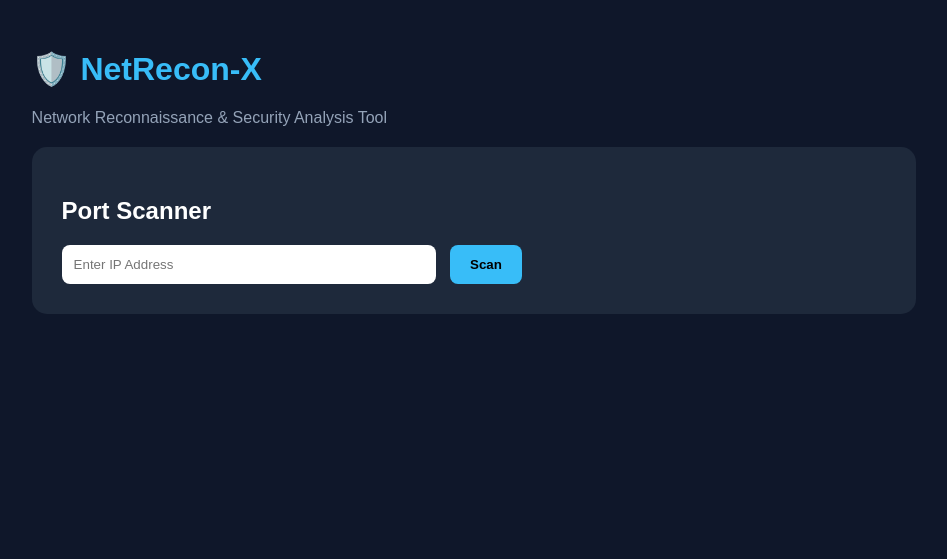
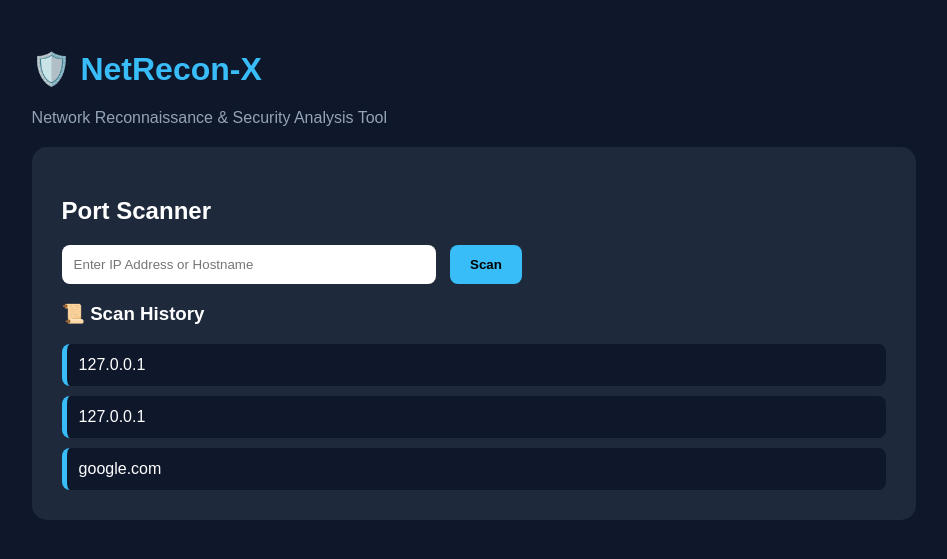
Before and after one commit to bhavyareddyrpt2406-lang/NetRecon-X, a Flask app: page / in a window 1280 px wide. Shown: the top 559 px of the page, without its empty margins (166-1113 px from the left). Run offline with Flask 3, Linux system fonts and the light colour scheme.

Commit message:
feat: add scan history functionality

```diff
--- a/app.py
+++ b/app.py
@@ -20,7 +20,6 @@ PORTS = {
 
 
 def scan_target(target):
-
     results = []
 
     try:
@@ -34,24 +33,15 @@ def scan_target(target):
             result = s.connect_ex((target_ip, port))
 
             if result == 0:
-                results.append({
-                    "port": port,
-                    "service": service
-                })
+                results.append(f"{port} - {service}")
 
             s.close()
 
+        if len(results) == 0:
+            results.append("-- No open ports found")
+
     except:
-        results.append({
-            "port": "ERROR",
-            "service": "Invalid IP Address"
-        })
-
-    if len(results) == 0:
-        results.append({
-            "port": "-",
-            "service": "No open ports found"
-        })
+        results.append("Invalid IP Address or Hostname")
 
     return results
 
@@ -60,14 +50,28 @@ def scan_target(target):
 def home():
 
     results = []
+    history = []
 
     if request.method == "POST":
+
         target = request.form["target"]
+
         results = scan_target(target)
+
+        with open("scan_history.txt", "a") as file:
+            file.write(target + "\n")
+
+    try:
+        with open("scan_history.txt", "r") as file:
+            history = file.readlines()
+
+    except:
+        history = []
 
     return render_template(
         "dashboard.html",
-        results=results
+        results=results,
+        history=history
     )
 
 
--- /dev/null
+++ b/scan_history.txt
@@ -0,0 +1,3 @@
+127.0.0.1
+127.0.0.1
+google.com
--- a/templates/dashboard.html
+++ b/templates/dashboard.html
@@ -27,7 +27,7 @@
             <input
                 type="text"
                 name="target"
-                placeholder="Enter IP Address"
+                placeholder="Enter IP Address or Hostname"
                 required>
 
             <button type="submit">
@@ -46,13 +46,7 @@
 
             <div class="result-card">
 
-                <strong>
-                    {{ result.port }}
-                </strong>
-
-                -
-
-                {{ result.service }}
+                {{ result }}
 
             </div>
 
@@ -62,6 +56,32 @@
 
         {% endif %}
 
+        <div class="history">
+
+            <h3>📜 Scan History</h3>
+
+            {% if history %}
+
+                {% for item in history %}
+
+                <div class="result-card">
+
+                    {{ item.strip() }}
+
+                </div>
+
+                {% endfor %}
+
+            {% else %}
+
+                <div class="result-card">
+                    No scans yet
+                </div>
+
+            {% endif %}
+
+        </div>
+
     </div>
 
 </div>
```
